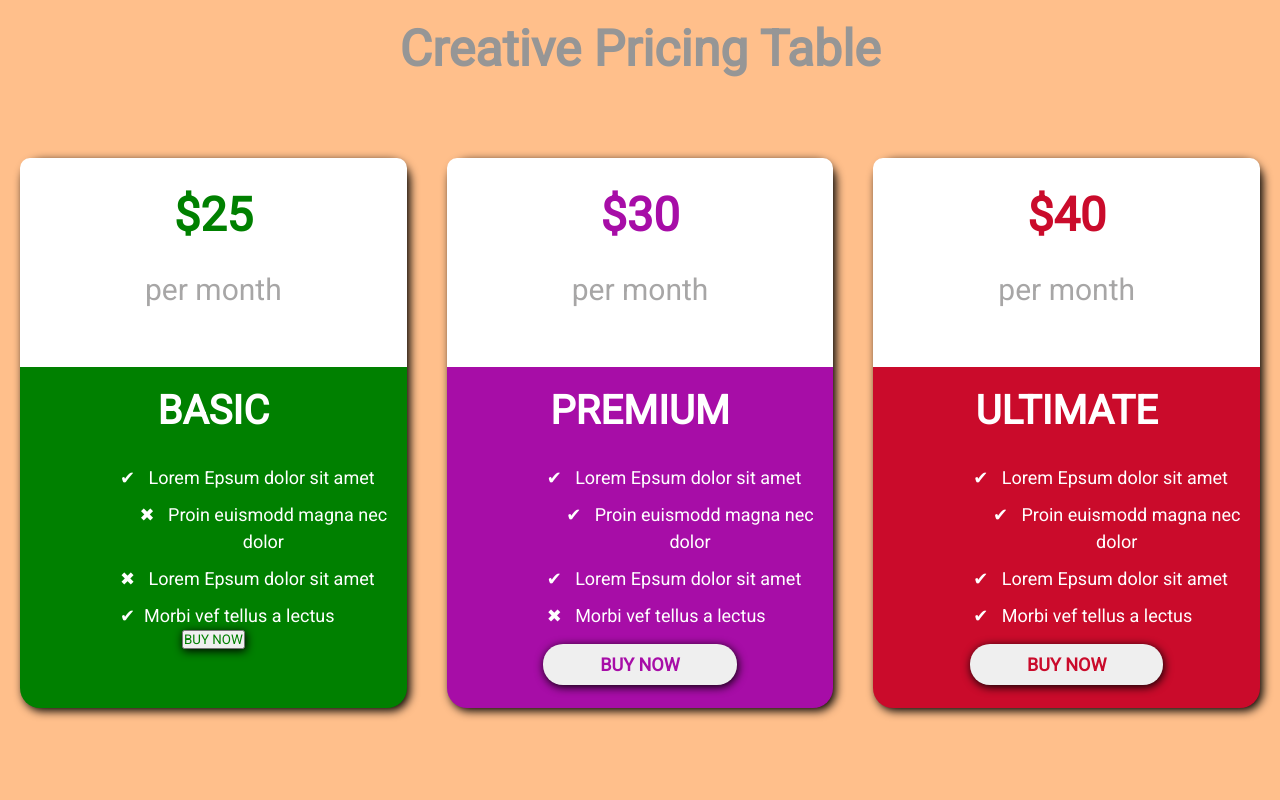
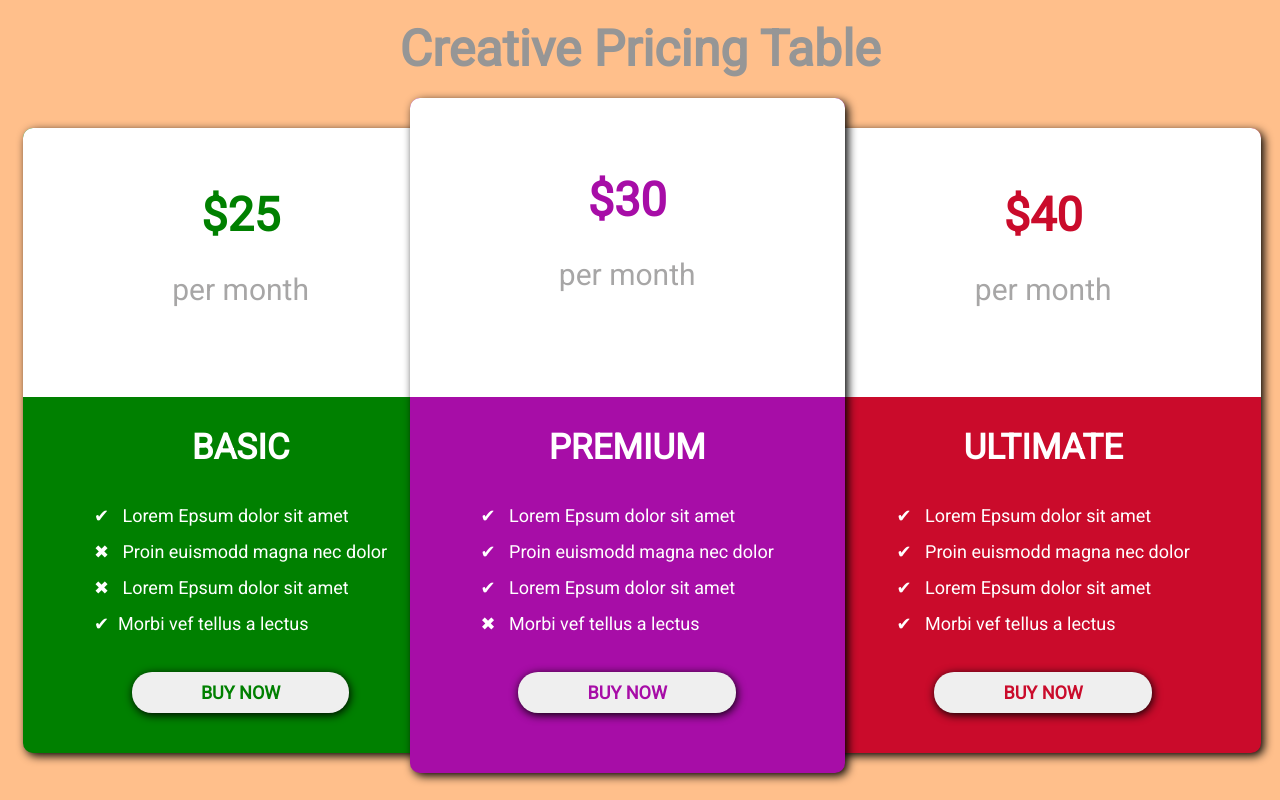
Before and after one commit to 07danie/HTML-CSS, a plain HTML site: page Creative Pricing Table/index.html in a window 1280 px wide. Drawn offline with nearby package versions, Linux system fonts and the light colour scheme.

Commit message:
Update css.css

```diff
--- a/Creative Pricing Table/css/css.css
+++ b/Creative Pricing Table/css/css.css
@@ -1,7 +1,7 @@
 * {
     padding: 0;
     margin: 0;
-    text-decoration: none;
+    box-sizing: border-box;
     list-style: none;
     font-family: 'Open Sans', sans-serif;
     font-family: 'Roboto', sans-serif;
@@ -16,43 +16,54 @@ h1 {
     margin-top: 20px;
     text-align: center;
     font-size: 50px;
-    font-weight: 600;
 }
 
 .container {
     display: flex;
-    background-color: #ffbf8b;
-    justify-content: center;
-    align-items: center;
-    margin-top: 80px;
+    position: relative;
+    margin-top: 50px;
     text-align: center;
 }
 
 .pricing-body {
-    width: 33.33%;
-    height: 550px;
     box-shadow: 3px 3px 10px 0px #000;
-    margin-left: 20px;
-    margin-right: 20px;
-    border-radius: 20px;
+    border-radius: 10px;
 }
 
 .basic {
+    position: relative;
     background-color: #008000;
+    height: 625px;
+    left: 23px;
+    width: 34%;
 }
 
 .premium {
+    position: absolute;
     background-color: #a70da7;
+    height: 675px;
+    top: -30px;
+    left: 32%;
+    width: 34%;
+    z-index: 1;
+}
+
+.hero {
+    padding: 75px 0 !important;
 }
 
 .ultimate {
+    position: relative;
     background-color: #ca0b2b;
+    height: 625px;
+    left: 30.5%;
+    width: 34%;
 }
 
 .pricing-title {
     font-size: 40px;
     background: #fff;
-    padding: 30px;
+    padding: 60px 0;
     border-top-left-radius: 10px;
     border-top-right-radius: 10px;
 }
@@ -60,13 +71,13 @@ h1 {
 .pricing-title>p {
     color: #a7a6a6;
     font-size: 30px;
-    padding: 30px;
+    padding: 30px 0;
 }
 
 .pricing-heading h2 {
-    margin: 20px 0;
+    margin: 30px 0;
     color: #fff;
-    font-size: 40px;
+    font-size: 35px;
 }
 
 .heading-b {
@@ -81,48 +92,41 @@ h1 {
     color: #ca0b2b;
 }
 
-.pricing-items li {
+.pricing-items {
     display: flex;
-    margin-left: 100px;
+    justify-content: center;
     font-size: 18px;
-    font-weight: 300;
-    line-height: 1.5;
-    padding-top: 10px;
+    line-height: 2;
     color: #fff;
 }
 
-.pricing-btn .b-btn,
-.p-btn,
-.u-btn {
+ul li {
+    text-align: left;
+}
+
+.pricing-btn {
+    cursor: pointer;
     width: 50%;
-    margin: 15px 0px;
+    margin: 30px 0px;
     padding: 10px 0;
     border-radius: 20px;
     border: none;
     outline: none;
     font-size: 18px;
     font-weight: bold;
+    box-shadow: 1px 2px 10px #000;
 }
 
 .b-btn {
     color: #008000;
-    box-shadow: 1px 2px 10px #000;
 }
 
 .p-btn {
+    position: relative;
+    top: 0;
     color: #a70da7;
-    box-shadow: 1px 2px 10px #000;
 }
 
 .u-btn {
     color: #ca0b2b;
-    box-shadow: 1px 2px 10px #000;
 }
-
-.pricing-body:hover {
-    box-shadow: 0 0 15px rgba(0, 0, 0, 1);
-    transform: scale(1.1);
-    transition: all 0.3s ease 0s;
-    z-index: 1;
-    border-radius: 25px;
-}
```
